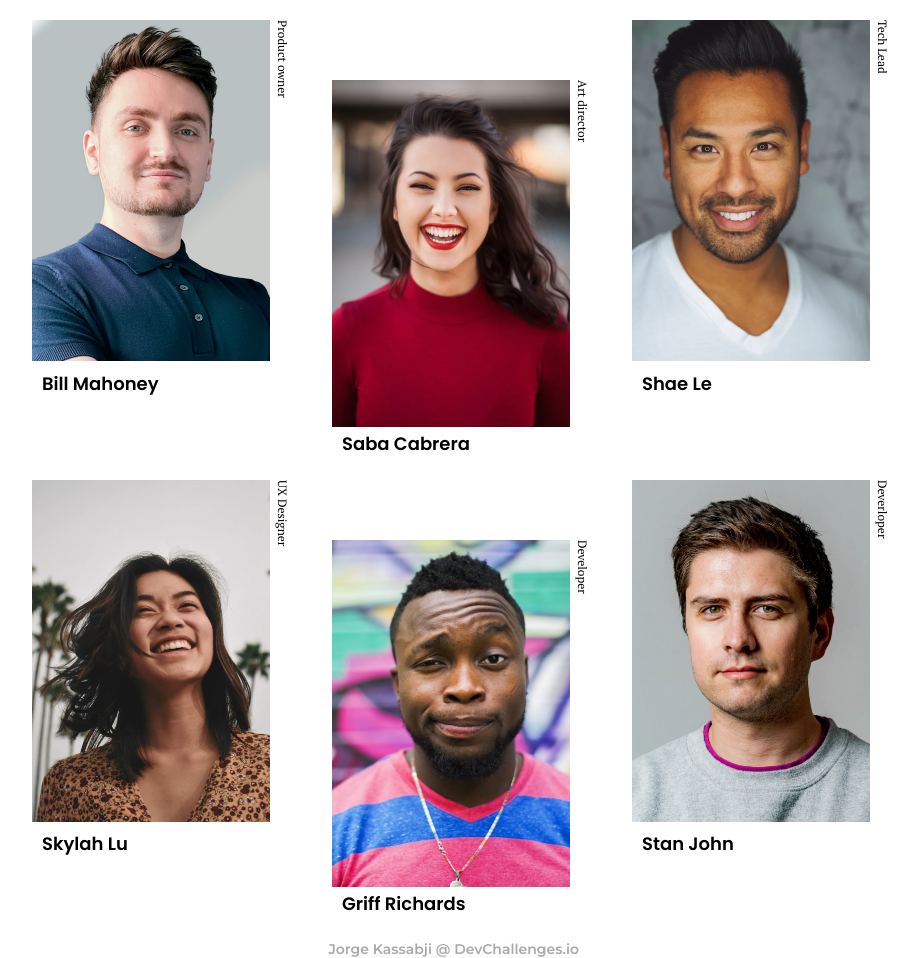
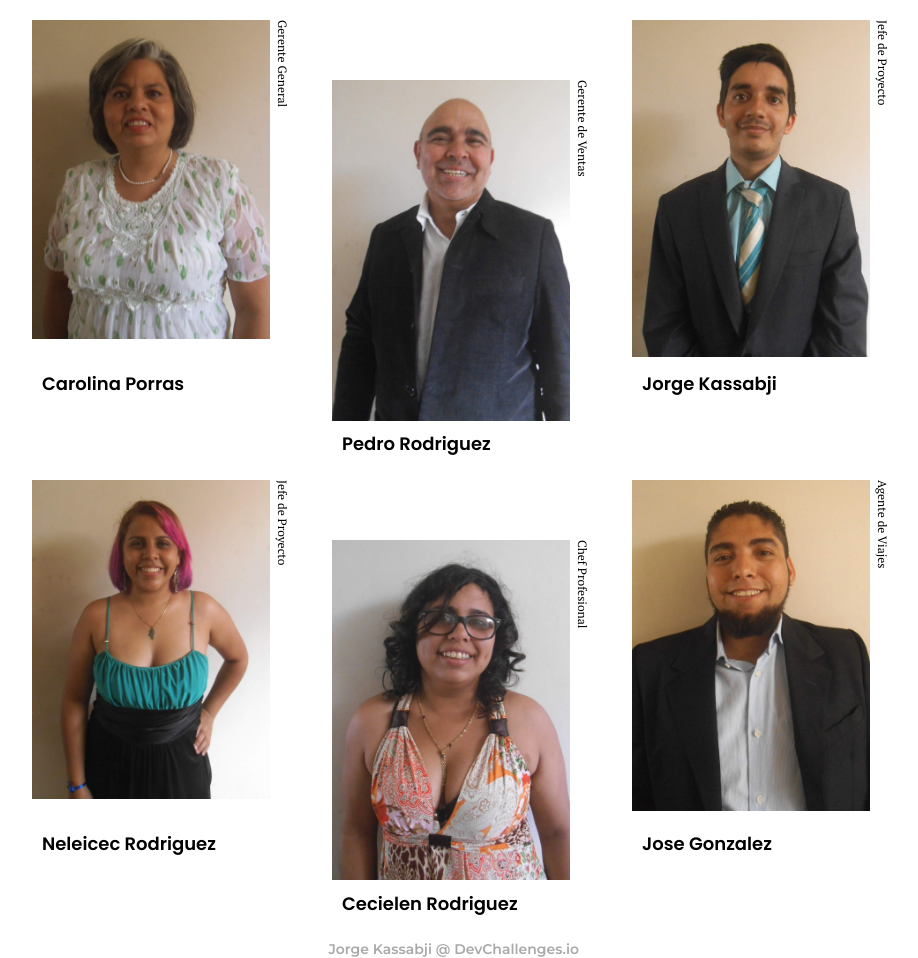
Before and after one commit to jorgekm21/my-team-page, a plain HTML site: page index.html in a window 1280 px wide. Shown: the part 169-1127 px from the top of the page, without its empty margins (158-1076 px from the left). Drawn offline with Linux system fonts and the light colour scheme.

Commit message:
My own team

```diff
--- a/index.html
+++ b/index.html
@@ -18,49 +18,47 @@
     <div class="card">
         <div class="grid__container__title">
             <h1 class="title__title">
-                The creative crew
+                La Familia PCN
             </h1>
             <div class="paragraph">
                 <p class="paragraph__title">
-                    Who we are
+                    Quienes Somos
                 </p>
                 <p class="paragraph__text">
-                    We are team of creatively diverse. driven. innovative individuals working in various locations from
-                    the
-                    world.
+                    Somos un equipo dedicado a la solucion de problemas a nivel personal y empresarial de todo tipo.
                 </p>
             </div>
         </div>
         <div class="grid-container">
             <div class="grid__item">
-                <img src="img/photo1.png" alt="photo1" class="grid__item__image">
-                <p class="grid__item__cargo">Product owner</p>
-                <p class="grid__item__name">Bill Mahoney</p>
+                <img src="img/photo3.jpg" alt="photo3" class="grid__item__image">
+                <p class="grid__item__cargo">Gerente General</p>
+                <p class="grid__item__name">Carolina Porras</p>
             </div>
             <div class="grid__item">
-                <img src="img/photo2.png" alt="photo2" class="grid__item__image">
-                <p class="grid__item__cargo">Art director</p>
-                <p class="grid__item__name">Saba Cabrera</p>
+                <img src="img/photo2.jpg" alt="photo2" class="grid__item__image">
+                <p class="grid__item__cargo">Gerente de Ventas</p>
+                <p class="grid__item__name">Pedro Rodriguez</p>
             </div>
             <div class="grid__item">
-                <img src="img/photo3.png" alt="photo3" class="grid__item__image">
-                <p class="grid__item__cargo">Tech Lead</p>
-                <p class="grid__item__name">Shae Le</p>
+                <img src="img/photo1.jpg" alt="photo1" class="grid__item__image">
+                <p class="grid__item__cargo">Jefe de Proyecto</p>
+                <p class="grid__item__name">Jorge Kassabji</p>
             </div>
             <div class="grid__item">
-                <img src="img/photo4.png" alt="photo4" class="grid__item__image">
-                <p class="grid__item__cargo">UX Designer</p>
-                <p class="grid__item__name">Skylah Lu</p>
+                <img src="img/photo4.jpg" alt="photo4" class="grid__item__image">
+                <p class="grid__item__cargo">Jefe de Proyecto</p>
+                <p class="grid__item__name">Neleicec Rodriguez</p>
             </div>
             <div class="grid__item">
-                <img src="img/photo5.png" alt="photo5" class="grid__item__image">
-                <p class="grid__item__cargo">Developer</p>
-                <p class="grid__item__name">Griff Richards</p>
+                <img src="img/photo5.jpg" alt="photo5" class="grid__item__image">
+                <p class="grid__item__cargo">Chef Profesional</p>
+                <p class="grid__item__name">Cecielen Rodriguez</p>
             </div>
             <div class="grid__item">
-                <img src="img/photo6.png" alt="photo6" class="grid__item__image">
-                <p class="grid__item__cargo">Deverloper</p>
-                <p class="grid__item__name">Stan John</p>
+                <img src="img/photo6.jpg" alt="photo6" class="grid__item__image">
+                <p class="grid__item__cargo">Agente de Viajes</p>
+                <p class="grid__item__name">Jose Gonzalez</p>
             </div>
         </div>
         <div class="footer">
```
Also changed, not shown: img/DSCF2025.jpg (added), img/photo1.jpg (added), img/photo1.png (deleted), img/photo2.jpg (added), img/photo2.png (deleted), img/photo3.jpg (added), img/photo3.png (deleted), img/photo4.jpg (added), img/photo4.png (deleted), img/photo5.jpg (added), img/photo5.png (deleted), img/photo6.jpg (added), img/photo6.png (deleted).
